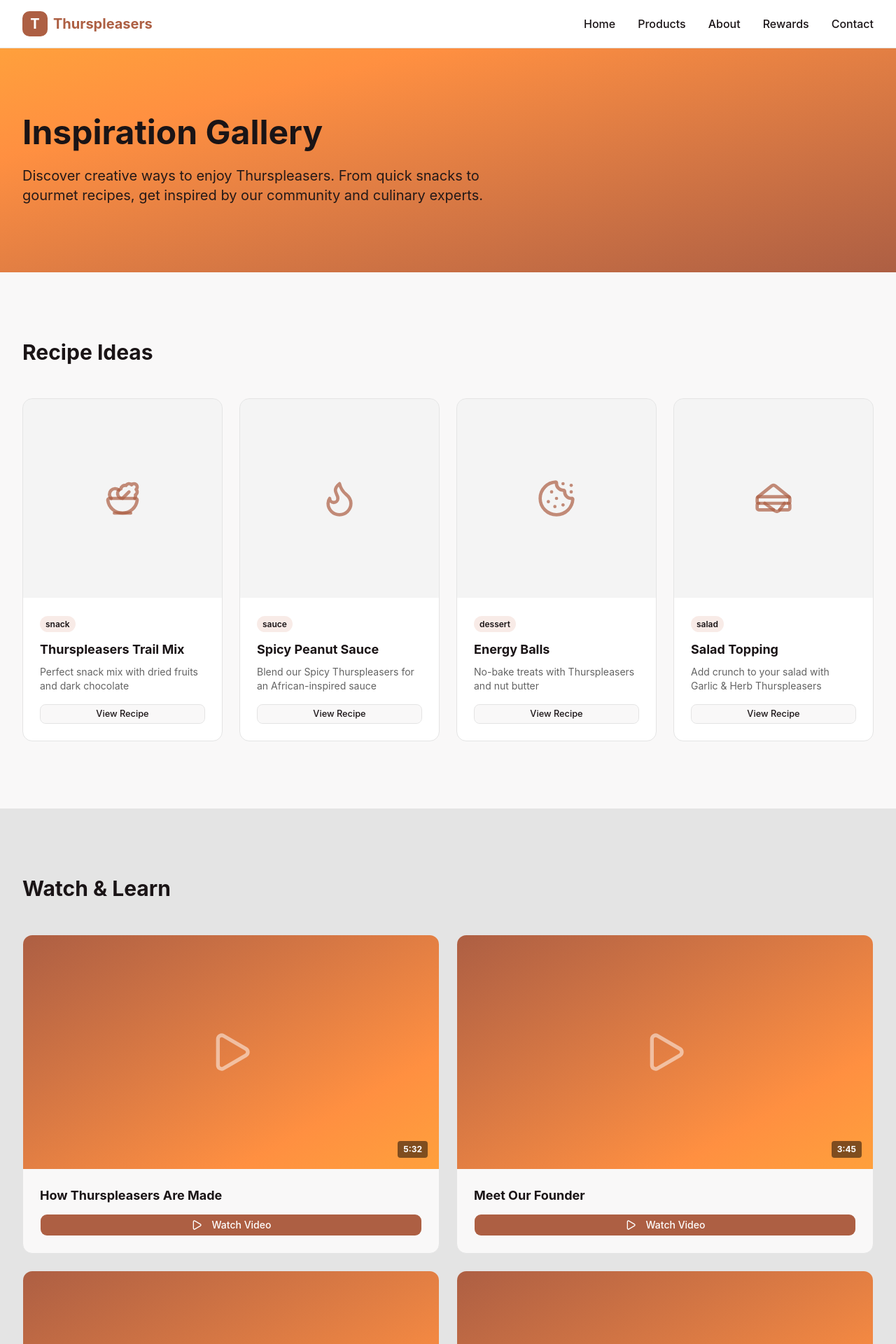
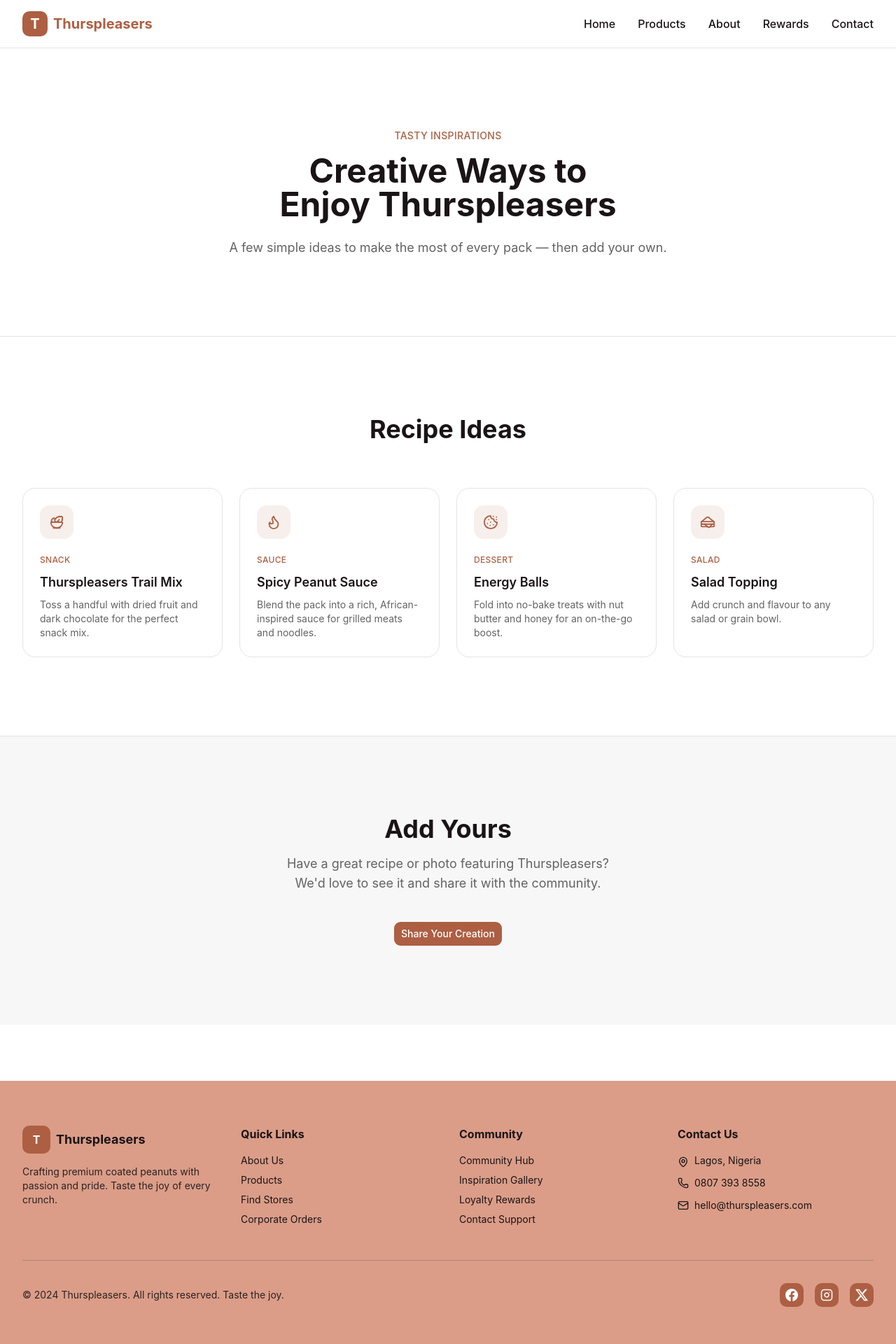
Before and after one commit to TobiWilliams001/Thurpleasers, a Next.js app: page /inspiration in a window 1280 px wide. Shown: the top 1920 px of the page at 70% size. Built offline with nearby package versions, Linux system fonts and the light colour scheme.

Commit message:
Rebuild inspiration page without placeholder image blocks

```diff
--- a/app/inspiration/page.tsx
+++ b/app/inspiration/page.tsx
@@ -3,188 +3,95 @@
 import { Header } from '@/components/header'
 import { Footer } from '@/components/footer'
 import { Button } from '@/components/ui/button'
-import Link from 'next/link'
-import { Play, Download, Salad, Flame, Cookie, Sandwich, Camera } from 'lucide-react'
+import { Salad, Flame, Cookie, Sandwich } from 'lucide-react'
 
-export default function InspirationPage() {
 const recipes = [
   {
     id: 1,
     title: 'Thurspleasers Trail Mix',
-      desc: 'Perfect snack mix with dried fruits and dark chocolate',
-      category: 'snack',
+    desc: 'Toss a handful with dried fruit and dark chocolate for the perfect snack mix.',
+    category: 'Snack',
     icon: Salad,
   },
   {
     id: 2,
     title: 'Spicy Peanut Sauce',
-      desc: 'Blend our Spicy Thurspleasers for an African-inspired sauce',
-      category: 'sauce',
+    desc: 'Blend the pack into a rich, African-inspired sauce for grilled meats and noodles.',
+    category: 'Sauce',
     icon: Flame,
   },
   {
     id: 3,
     title: 'Energy Balls',
-      desc: 'No-bake treats with Thurspleasers and nut butter',
-      category: 'dessert',
+    desc: 'Fold into no-bake treats with nut butter and honey for an on-the-go boost.',
+    category: 'Dessert',
     icon: Cookie,
   },
   {
     id: 4,
     title: 'Salad Topping',
-      desc: 'Add crunch to your salad with Garlic & Herb Thurspleasers',
-      category: 'salad',
+    desc: 'Add crunch and flavour to any salad or grain bowl.',
+    category: 'Salad',
     icon: Sandwich,
   },
 ]
 
-  const videos = [
-    { id: 1, title: 'How Thurspleasers Are Made', duration: '5:32' },
-    { id: 2, title: 'Meet Our Founder', duration: '3:45' },
-    { id: 3, title: 'Customer Reviews & Stories', duration: '4:15' },
-    { id: 4, title: 'Cooking with Thurspleasers', duration: '6:20' },
-  ]
-
+export default function InspirationPage() {
   return (
-    <main className="min-h-screen bg-background">
+    <main className="min-h-screen bg-white text-foreground">
       <Header />
 
       {/* Hero */}
-      <section className="bg-gradient-to-br from-accent to-primary text-accent-foreground py-16 md:py-24">
-        <div className="max-w-7xl mx-auto px-4 sm:px-6 lg:px-8">
-          <h1 className="text-4xl md:text-5xl font-bold mb-6">Inspiration Gallery</h1>
-          <p className="text-xl opacity-95 max-w-3xl text-balance">
-            Discover creative ways to enjoy Thurspleasers. From quick snacks to gourmet recipes,
-            get inspired by our community and culinary experts.
+      <section className="border-b border-border bg-white">
+        <div className="max-w-4xl mx-auto px-4 sm:px-6 lg:px-8 py-20 md:py-28 text-center">
+          <span className="inline-block mb-4 text-sm font-medium tracking-wide text-primary uppercase">
+            Tasty Inspirations
+          </span>
+          <h1 className="text-4xl md:text-5xl font-bold mb-6 text-balance">
+            Creative Ways to Enjoy Thurspleasers
+          </h1>
+          <p className="text-lg text-muted-foreground max-w-2xl mx-auto text-balance">
+            A few simple ideas to make the most of every pack — then add your own.
           </p>
         </div>
       </section>
 
-      {/* Recipes Section */}
-      <section className="py-16 md:py-24">
-        <div className="max-w-7xl mx-auto px-4 sm:px-6 lg:px-8">
-          <h2 className="text-3xl font-bold mb-12">Recipe Ideas</h2>
-          <div className="grid md:grid-cols-2 lg:grid-cols-4 gap-6">
+      {/* Recipe Ideas */}
+      <section className="bg-white">
+        <div className="max-w-7xl mx-auto px-4 sm:px-6 lg:px-8 py-20 md:py-28">
+          <h2 className="text-3xl md:text-4xl font-bold text-center mb-16">Recipe Ideas</h2>
+          <div className="grid sm:grid-cols-2 lg:grid-cols-4 gap-6">
             {recipes.map((recipe) => (
-              <div key={recipe.id} className="bg-card border border-border rounded-xl overflow-hidden hover:shadow-lg transition">
-                <div className="aspect-square bg-muted/40 flex items-center justify-center">
-                  <recipe.icon size={56} className="text-primary/70" />
+              <div key={recipe.id} className="rounded-2xl border border-border p-6">
+                <div className="w-12 h-12 mb-4 rounded-xl bg-primary/10 flex items-center justify-center">
+                  <recipe.icon size={22} className="text-primary" />
                 </div>
-                <div className="p-6">
-                  <span className="text-xs font-semibold bg-secondary/20 text-secondary-foreground px-2 py-1 rounded-full">
+                <span className="text-xs font-medium tracking-wide uppercase text-primary">
                   {recipe.category}
                 </span>
-                  <h3 className="font-bold text-lg mt-3 mb-2">{recipe.title}</h3>
-                  <p className="text-sm text-muted-foreground mb-4">{recipe.desc}</p>
-                  <Button size="sm" variant="outline" className="w-full">
-                    View Recipe
-                  </Button>
-                </div>
+                <h3 className="font-semibold text-lg mt-2 mb-2">{recipe.title}</h3>
+                <p className="text-sm text-muted-foreground">{recipe.desc}</p>
               </div>
             ))}
           </div>
         </div>
       </section>
 
-      {/* Videos Section */}
-      <section className="py-16 md:py-24 bg-muted">
-        <div className="max-w-7xl mx-auto px-4 sm:px-6 lg:px-8">
-          <h2 className="text-3xl font-bold mb-12">Watch & Learn</h2>
-          <div className="grid md:grid-cols-2 gap-6">
-            {videos.map((video) => (
-              <div key={video.id} className="bg-background border border-border rounded-xl overflow-hidden hover:shadow-lg transition group">
-                <div className="aspect-video bg-gradient-to-br from-primary to-accent flex items-center justify-center relative overflow-hidden">
-                  <Play size={64} className="text-primary-foreground opacity-50 group-hover:scale-110 transition" />
-                  <span className="absolute bottom-4 right-4 bg-black/50 text-white text-xs font-bold px-2 py-1 rounded">
-                    {video.duration}
-                  </span>
-                </div>
-                <div className="p-6">
-                  <h3 className="font-bold text-lg mb-3">{video.title}</h3>
-                  <Button className="w-full bg-primary hover:opacity-90">
-                    <Play size={18} className="mr-2" />
-                    Watch Video
-                  </Button>
-                </div>
-              </div>
-            ))}
-          </div>
-        </div>
-      </section>
-
-      {/* User Gallery */}
-      <section className="py-16 md:py-24">
-        <div className="max-w-7xl mx-auto px-4 sm:px-6 lg:px-8">
-          <h2 className="text-3xl font-bold mb-4">Community Creations</h2>
-          <p className="text-muted-foreground mb-12">
-            Check out what our community members have created with Thurspleasers
-          </p>
-          <div className="grid sm:grid-cols-2 lg:grid-cols-4 gap-4">
-            {[...Array(8)].map((_, idx) => (
-              <div
-                key={idx}
-                className="aspect-square bg-gradient-to-br from-muted to-secondary/30 rounded-lg flex items-center justify-center border border-border hover:border-primary transition cursor-pointer"
-              >
-                <div className="text-center text-muted-foreground">
-                  <Camera size={32} className="mx-auto" />
-                  <p className="text-xs mt-2">Community Photo</p>
-                </div>
-              </div>
-            ))}
-          </div>
-          <div className="mt-8 text-center">
-            <Link href="/community">
-              <Button size="lg" variant="outline">
-                See All Community Posts
-              </Button>
-            </Link>
-          </div>
-        </div>
-      </section>
-
-      {/* Download Section */}
-      <section className="py-16 md:py-24 bg-primary text-primary-foreground">
-        <div className="max-w-4xl mx-auto px-4 sm:px-6 lg:px-8 text-center">
-          <h2 className="text-3xl font-bold mb-6">Recipe Cards & Guides</h2>
-          <p className="text-lg opacity-95 mb-8">
-            Download our free recipe cards and cooking guides for inspiration at your fingertips.
-          </p>
-          <div className="flex flex-col sm:flex-row gap-4 justify-center">
-            <Button size="lg" className="bg-accent text-accent-foreground hover:opacity-90">
-              <Download size={20} className="mr-2" />
-              Download Recipe Cards
-            </Button>
-            <Button
-              size="lg"
-              variant="outline"
-              className="border-primary-foreground text-primary-foreground hover:bg-primary-foreground/10"
-            >
-              <Download size={20} className="mr-2" />
-              Download Pairing Guide
-            </Button>
-          </div>
-        </div>
-      </section>
-
-      {/* User Submissions */}
-      <section className="py-16 md:py-24">
-        <div className="max-w-4xl mx-auto px-4 sm:px-6 lg:px-8">
-          <h2 className="text-3xl font-bold text-center mb-12">Share Your Creation</h2>
-          <div className="bg-card border border-border rounded-xl p-8 text-center">
-            <p className="text-lg text-muted-foreground mb-6">
-              Have a great recipe or photo featuring Thurspleasers? We'd love to see it and feature
-              it in our community gallery!
+      {/* Share Your Creation */}
+      <section className="border-t border-border bg-muted/30">
+        <div className="max-w-3xl mx-auto px-4 sm:px-6 lg:px-8 py-20 md:py-28 text-center">
+          <h2 className="text-3xl md:text-4xl font-bold mb-4">Add Yours</h2>
+          <p className="text-lg text-muted-foreground mb-10 max-w-xl mx-auto text-balance">
+            Have a great recipe or photo featuring Thurspleasers? We&apos;d love to see it and
+            share it with the community.
           </p>
           <a
-              href="https://wa.me/2348073938558?text=I want to submit a recipe or photo to the inspiration gallery"
+            href="https://wa.me/2348073938558?text=I want to share a recipe or photo featuring Thurspleasers"
             target="_blank"
             rel="noopener noreferrer"
           >
-              <Button size="lg" className="bg-primary hover:opacity-90">
-                Submit Your Creation
-              </Button>
+            <Button size="lg">Share Your Creation</Button>
           </a>
-          </div>
         </div>
       </section>
 
```
Lines whose indentation alone changed are shown as unchanged.
